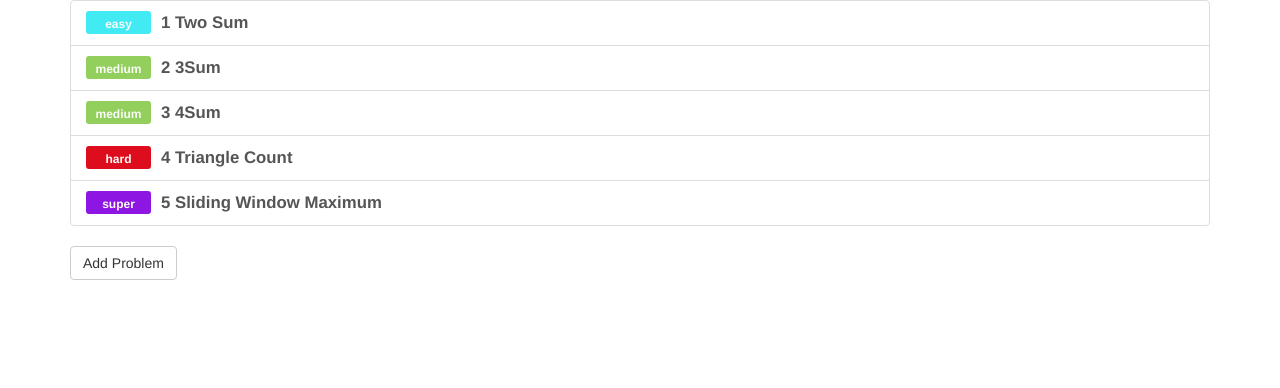
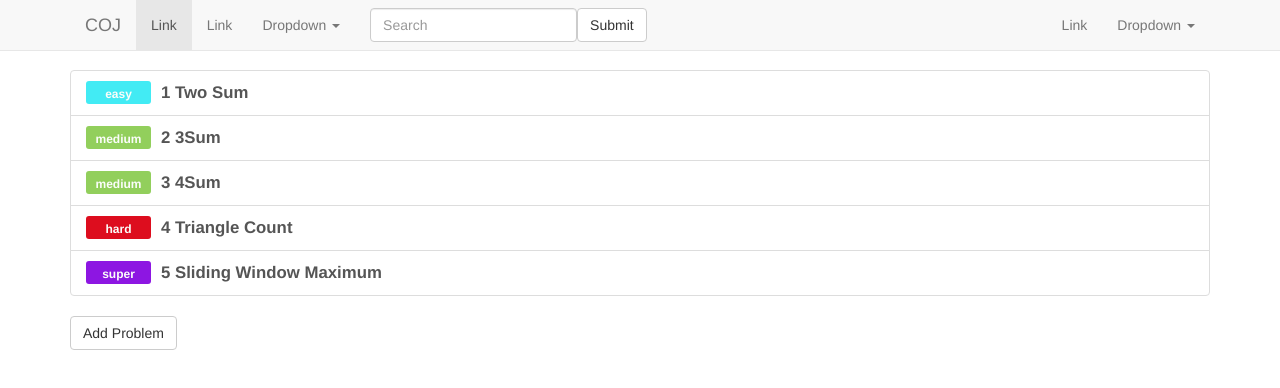
Before and after one commit to zduanx/coj, an Angular app in the folder week1/oj-client/: page /problems in a window 1280 px wide. Shown: the top 388 px of the page. Built offline with nearby package versions, Linux system fonts and the light colour scheme.

Commit message:
add basic navbar; add class in styles.css to fix navbar fixtop issue; create ngOnInit in app.component.ts

```diff
--- a/week1/oj-client/src/app/app.component.html
+++ b/week1/oj-client/src/app/app.component.html
@@ -1 +1,2 @@
+<app-navbar></app-navbar>
 <router-outlet></router-outlet>
--- a/week1/oj-client/src/app/app.component.ts
+++ b/week1/oj-client/src/app/app.component.ts
@@ -1,4 +1,4 @@
-import { Component } from '@angular/core';
+import { Component, OnInit } from '@angular/core';
 
 @Component({
   selector: 'app-root',
@@ -6,5 +6,8 @@
   styleUrls: ['./app.component.css']
 })
 export class AppComponent {
-  title = 'app';
+  ngOnInit() {
+    let body = document.getElementsByTagName('body')[0];
+    body.classList.add("body-navbar-fix");
+  }
 }
--- a/week1/oj-client/src/app/app.module.ts
+++ b/week1/oj-client/src/app/app.module.ts
@@ -9,8 +9,7 @@
 import { NavbarComponent } from './components/navbar/navbar.component';
 
 import { DataService } from './services/data.service';
-import { AppRoutingModule } from './/app-routing.module';
-
+import { AppRoutingModule } from './app-routing.module';
 
 @NgModule({
   declarations: [
--- a/week1/oj-client/src/app/components/navbar/navbar.component.html
+++ b/week1/oj-client/src/app/components/navbar/navbar.component.html
@@ -1,3 +1,56 @@
-<p>
-  navbar works!
-</p>
+  <nav class="navbar navbar-default navbar-fixed-top">
+
+<div class="container">
+    <div class="container-fluid">
+      <!-- Brand and toggle get grouped for better mobile display -->
+      <div class="navbar-header">
+        <button type="button" class="navbar-toggle collapsed" data-toggle="collapse" data-target="#bs-example-navbar-collapse-1" aria-expanded="false">
+          <span class="sr-only">Toggle navigation</span>
+          <span class="icon-bar"></span>
+          <span class="icon-bar"></span>
+          <span class="icon-bar"></span>
+        </button>
+        <a class="navbar-brand" href="#">COJ</a>
+      </div>
+
+      <!-- Collect the nav links, forms, and other content for toggling -->
+      <div class="collapse navbar-collapse" id="bs-example-navbar-collapse-1">
+        <ul class="nav navbar-nav">
+          <li class="active"><a href="#">Link <span class="sr-only">(current)</span></a></li>
+          <li><a href="#">Link</a></li>
+          <li class="dropdown">
+            <a href="#" class="dropdown-toggle" data-toggle="dropdown" role="button" aria-haspopup="true" aria-expanded="false">Dropdown <span class="caret"></span></a>
+            <ul class="dropdown-menu">
+              <li><a href="#">Action</a></li>
+              <li><a href="#">Another action</a></li>
+              <li><a href="#">Something else here</a></li>
+              <li role="separator" class="divider"></li>
+              <li><a href="#">Separated link</a></li>
+              <li role="separator" class="divider"></li>
+              <li><a href="#">One more separated link</a></li>
+            </ul>
+          </li>
+        </ul>
+        <form class="navbar-form navbar-left">
+          <div class="form-group">
+            <input type="text" class="form-control" placeholder="Search">
+          </div>
+          <button type="submit" class="btn btn-default">Submit</button>
+        </form>
+        <ul class="nav navbar-nav navbar-right">
+          <li><a href="#">Link</a></li>
+          <li class="dropdown">
+            <a href="#" class="dropdown-toggle" data-toggle="dropdown" role="button" aria-haspopup="true" aria-expanded="false">Dropdown <span class="caret"></span></a>
+            <ul class="dropdown-menu">
+              <li><a href="#">Action</a></li>
+              <li><a href="#">Another action</a></li>
+              <li><a href="#">Something else here</a></li>
+              <li role="separator" class="divider"></li>
+              <li><a href="#">Separated link</a></li>
+            </ul>
+          </li>
+        </ul>
+      </div><!-- /.navbar-collapse -->
+    </div><!-- /.container-fluid -->
+</div>
+  </nav>
--- a/week1/oj-client/src/styles.css
+++ b/week1/oj-client/src/styles.css
@@ -1 +1,2 @@
 /* You can add global styles to this file, and also import other style files */
+.body-navbar-fix { padding-top: 70px;}
```
